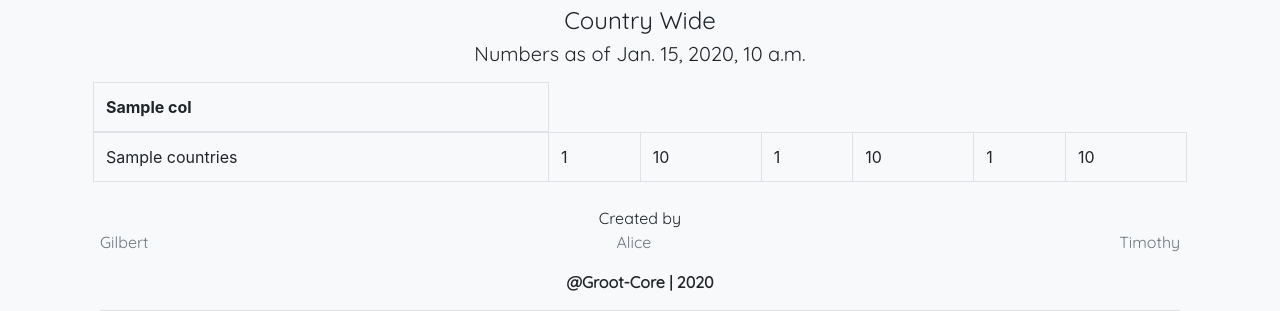
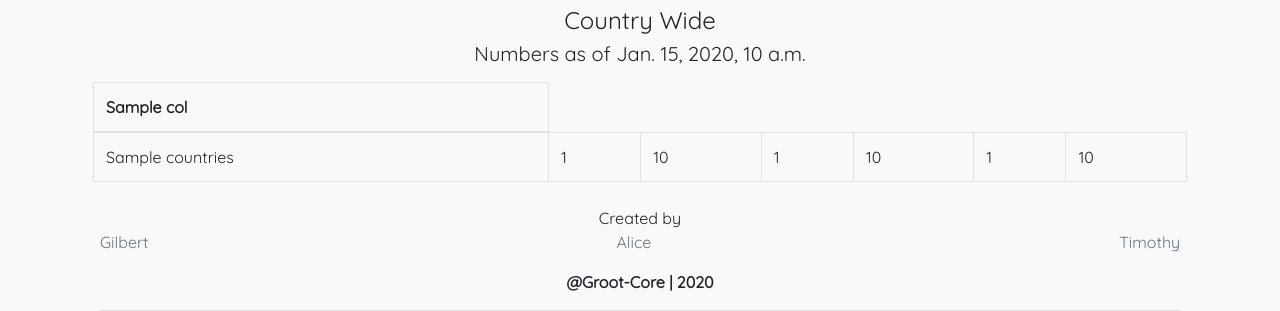
Before and after one commit to wwangwe/Covid-19-Updates, a Django app: template analysis/templates/analysis/index.html in a window 1280 px wide. Shown: the part 523-834 px from the top of the page. Run offline with Django 3.2, Linux system fonts and the light colour scheme; the template is opened without the code that fills it: most values are stand-ins (such as "Sample title", 1, 10 or a date in 2020); some libraries are stand-ins or nearby versions.

Commit message:
Emaphasize font-family

```diff
--- a/static/css/style.css
+++ b/static/css/style.css
@@ -6,7 +6,7 @@ body {
 html,
 body,
 p {
-    font-family: 'Quicksand', sans-serif;
+    font-family: 'Quicksand', sans-serif !important;
     font-weight: 400;
 }
 
```
